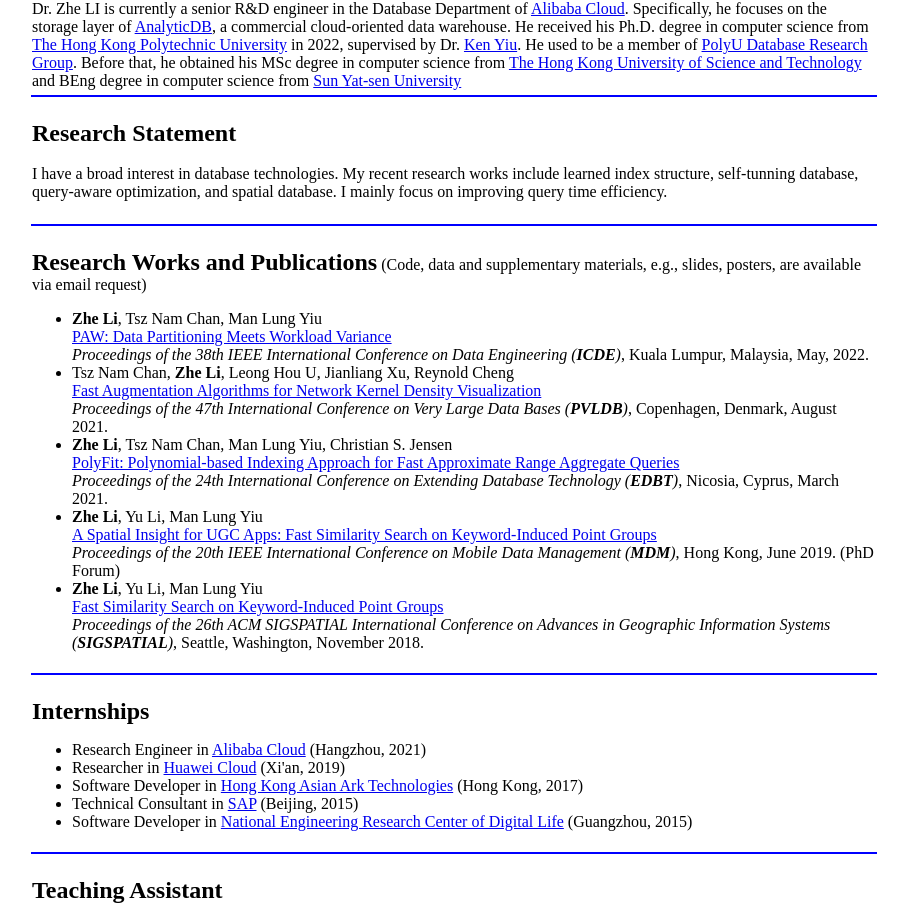
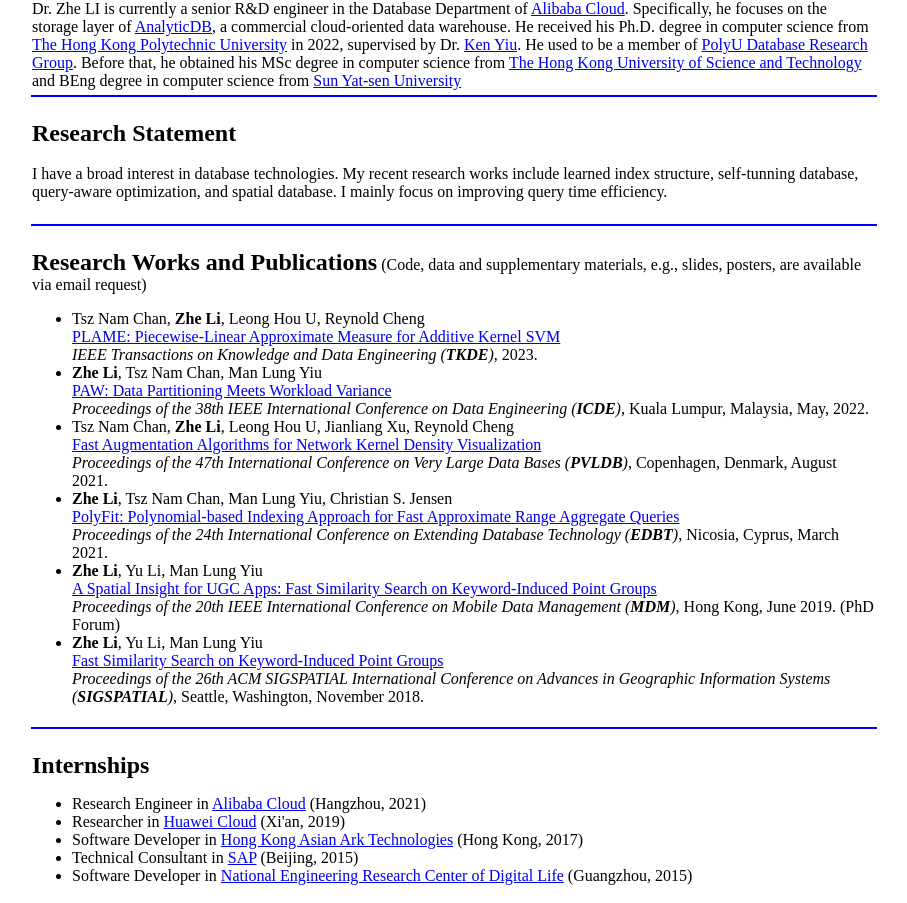
Before and after one commit to cloudray8580/cloudray8580.github.io, a plain HTML site: page index.html in a window 1280 px wide. Shown: the part 197-1100 px from the top of the page, without its empty margins (186-1093 px from the left). Drawn offline with Linux system fonts and the light colour scheme.

Commit message:
update TKDE acceptance

```diff
--- a/index.html
+++ b/index.html
@@ -74,11 +74,10 @@
 		<td>
 			<br> <font size = "+2"><b>Research Works and Publications</b></font> (Code, data and supplementary materials, e.g., slides, posters, are available via email request)<br>
 				<ul>
-					<!-- <li>
+					<li>
 						Tsz Nam Chan, <b>Zhe Li</b>, Leong Hou U, Reynold Cheng<br>
-						PLAME: Piecewise-Linear Approximate Measure for Additive Kernel SVM<br>
-						<i>on submission</i><br>
-						<i>IEEE Transactions on Knowledge and Data Engineering (TKDE).</i><br> -->
+						<a href="./papers/TKDE2023.pdf">PLAME: Piecewise-Linear Approximate Measure for Additive Kernel SVM</a><br>
+						<i>IEEE Transactions on Knowledge and Data Engineering (<b>TKDE</b>)</i>, 2023.<br>
 					<li>
 						<b>Zhe Li</b>, Tsz Nam Chan, Man Lung Yiu<br>
 						<a href="./papers/ICDE2022.pdf">PAW: Data Partitioning Meets Workload Variance</a><br>
```
